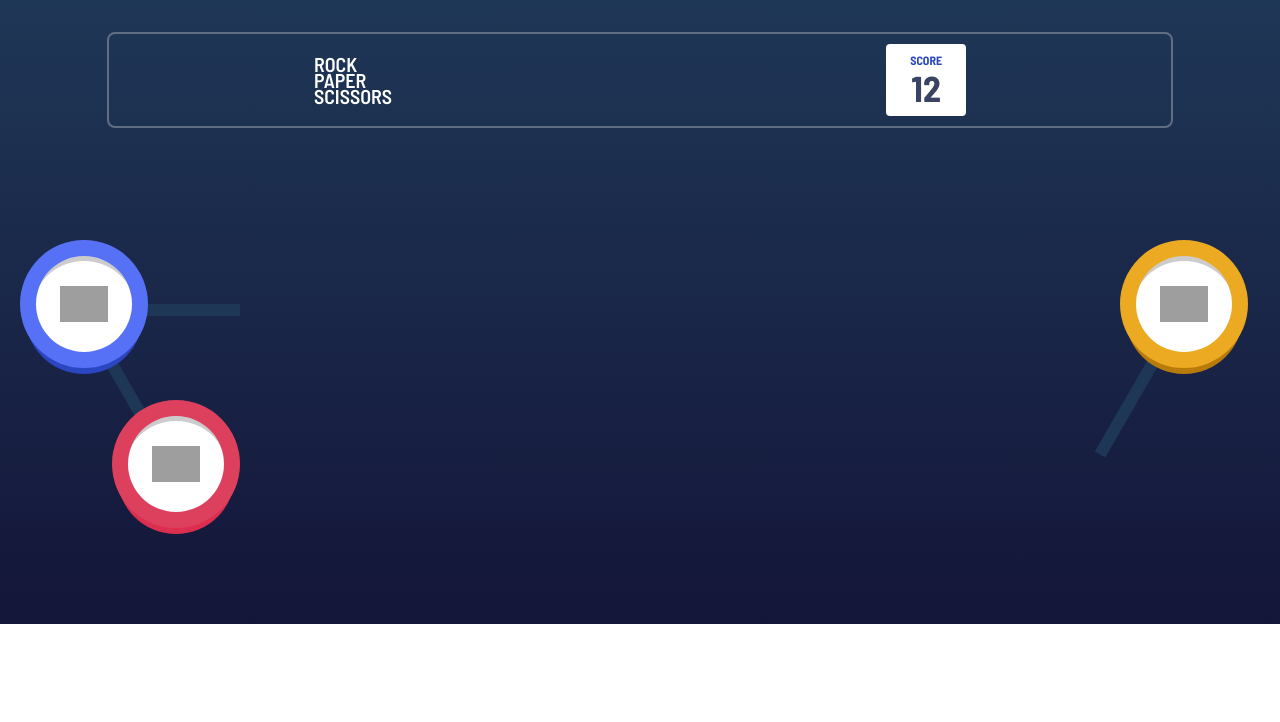
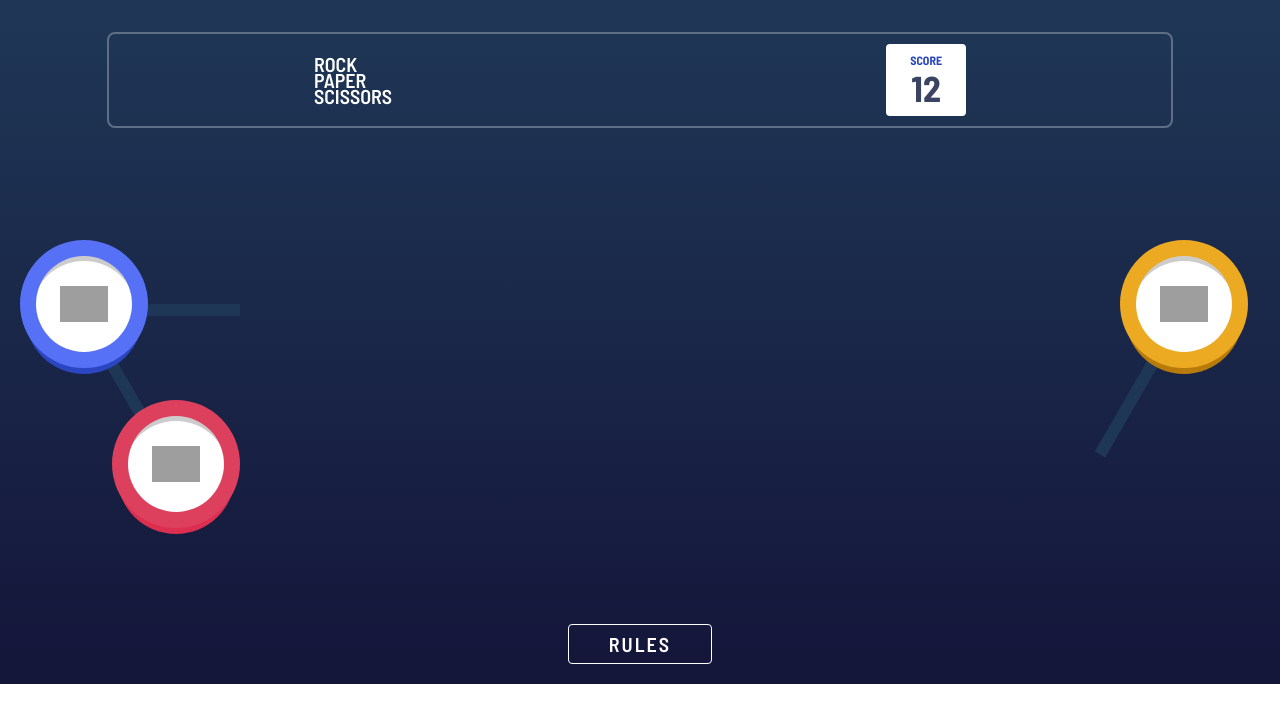
Before and after one commit to 12cassie34/rock-paper-scissors-master, a Vue app: page / in a window 1280 px wide. Shown: the top 722 px of the page. Built offline with nearby package versions, Linux system fonts and the light colour scheme; grey boxes are pictures that could not be loaded.

Commit message:
feat: add Rule buttons' css style

```diff
--- a/src/App.vue
+++ b/src/App.vue
@@ -1,12 +1,14 @@
 <script setup>
-import GameAndScoreVue from './components/GameAndScore.vue';
-import GameIntroductionVue from './components/GameIntroduction.vue';
+import GameAndScore from './components/GameAndScore.vue';
+import GameIntroduction from './components/GameIntroduction.vue';
+import TheRules from "./components/TheRules.vue";
 </script>
 
 <template>
-<div class="container pt-8 h-full font-barlow">
-  <GameAndScoreVue />
-  <GameIntroductionVue />
+<div class="container pt-8 pb-5 h-full bg-background font-barlow">
+  <GameAndScore />
+  <GameIntroduction />
+  <TheRules />
 </div>
 </template>
 
--- a/src/components/GameIntroduction.vue
+++ b/src/components/GameIntroduction.vue
@@ -3,7 +3,7 @@ import TheSignsVue from "./TheSigns.vue";
 </script>
 
 <template>
-  <div class="relative my-28 h-96">
+  <div class="relative mt-28 mb-22 h-96">
     <TheSignsVue :sign="thePaper" class="absolute left-5 z-10" />
     <div class="line absolute bg-background w-28 h-3 left-32 top-16"></div>
     <TheSignsVue :sign="theScissors" class="absolute right-8 z-10" />
--- /dev/null
+++ b/src/components/TheRules.vue
@@ -0,0 +1,19 @@
+<template>
+  <div
+    class="
+    flex
+    justify-center
+    items-center
+    mx-auto
+    my-0
+      border border-solid border-white
+      rounded
+      h-10
+      w-36
+      text-white text-xl
+      tracking-widest
+    "
+  >
+    <a class="">RULES</a>
+  </div>
+</template>
```
